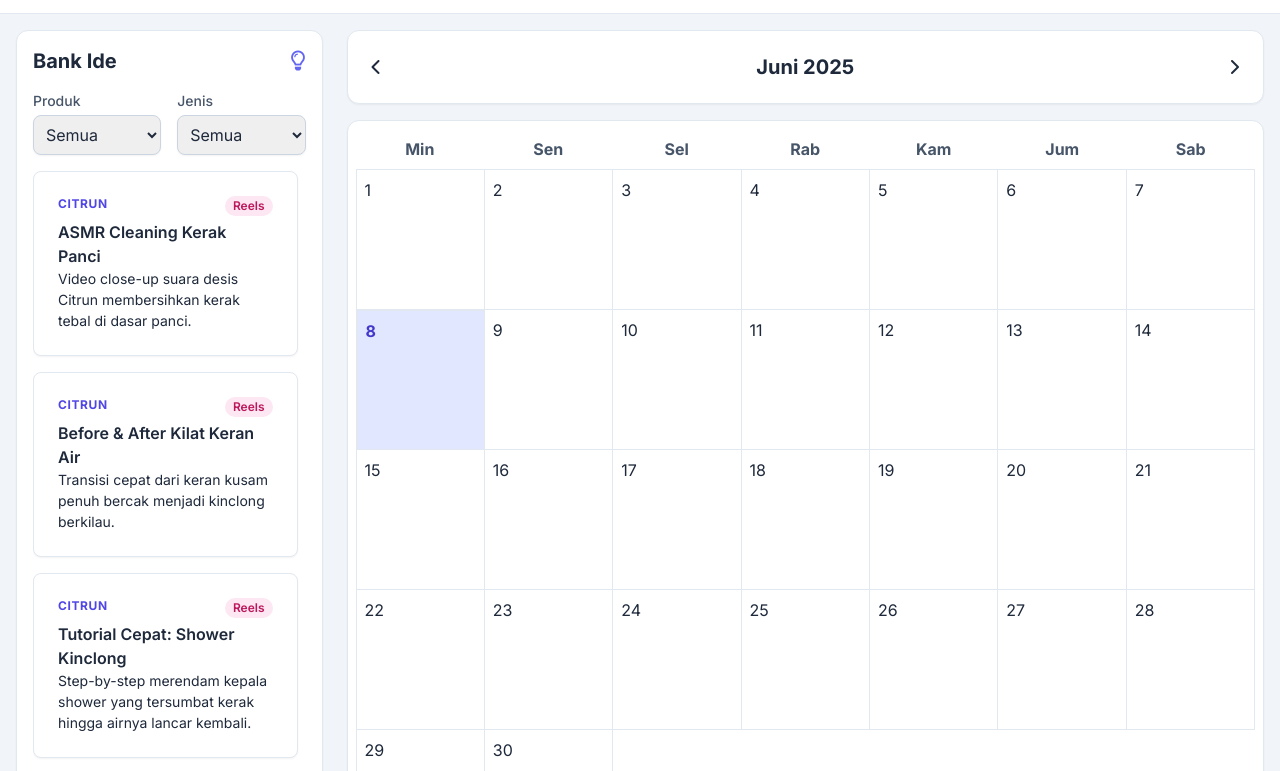
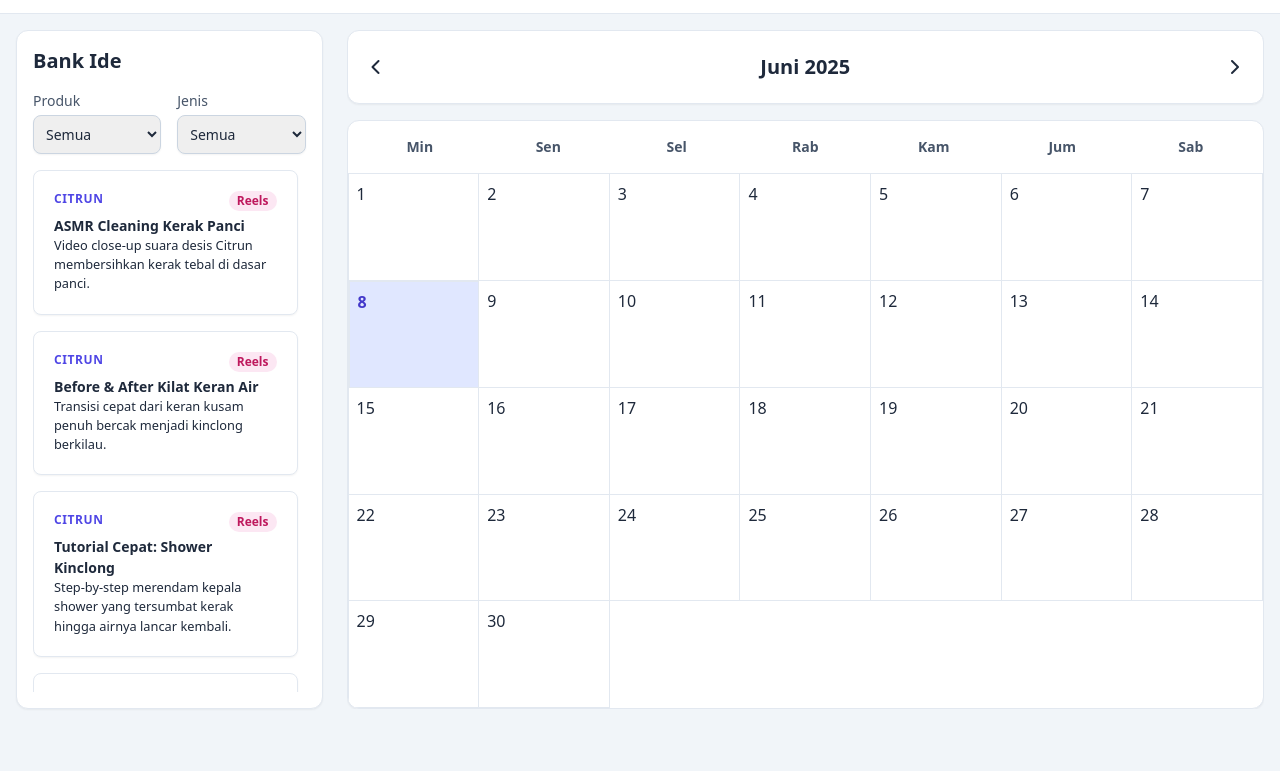
Before and after one commit to nasywara23/kalender-konten, a plain HTML site: page index.html in a window 1280 px wide. Shown: the part 75-846 px from the top of the page. After the commit the page ends 800 px from the top, so only its background shows below. Drawn offline with nearby package versions, Linux system fonts and the light colour scheme.

Commit message:
Update index.html

```diff
--- a/index.html
+++ b/index.html
@@ -8,48 +8,53 @@
     <link href="https://fonts.googleapis.com/css2?family=Inter:wght@400;500;600;700&display=swap" rel="stylesheet">
     <link rel="stylesheet" href="https://cdnjs.cloudflare.com/ajax/libs/font-awesome/6.0.0-beta3/css/all.min.css">
     <style>
+        /* NEW: Invisible scrollbar for body on mobile/md */
+        body::-webkit-scrollbar {
+            display: none;
+        }
         body {
-            font-family: 'Inter', sans-serif;
+            -ms-overflow-style: none;  /* IE and Edge */
+            scrollbar-width: none;  /* Firefox */
         }
         .calendar-grid {
             display: grid;
             grid-template-columns: repeat(7, minmax(0, 1fr));
         }
         .calendar-day {
-            min-height: 140px;
+            /* min-height removed to be dynamic */
             transition: background-color 0.2s;
         }
         .kanban-card {
             cursor: grab;
             transition: all 0.2s;
-            position: relative; /* Diperlukan untuk positioning ikon copy */
-            padding-bottom: 2rem; /* Ruang untuk ikon copy */
+            position: relative;
+            padding-bottom: 2rem;
         }
         /* Style untuk kartu di kalender (lebih kecil) */
         .calendar-day .kanban-card {
-            font-size: 0.8rem;
+            font-size: 0.75rem;
             padding: 0.5rem;
             padding-bottom: 2rem;
         }
         .calendar-day .kanban-card .description {
-            display: none; /* Default: deskripsi tersembunyi di kalender */
+            display: none;
         }
         .calendar-day .kanban-card .description.is-visible {
             display: block;
             margin-top: 0.5rem;
-            font-size: 0.85rem;
+            font-size: 0.75rem;
             border-top: 1px solid #f1f5f9;
             padding-top: 0.5rem;
         }
 
         /* Style untuk kartu di bank ide (lebih besar) */
         #idea-bank .kanban-card {
-            font-size: initial;
-            padding: 1rem;
+            font-size: 0.875rem;
+            padding: 0.75rem;
         }
          #idea-bank .kanban-card .description {
             display: block;
-            font-size: 0.875rem;
+            font-size: 0.8rem;
         }
 
         .kanban-card:active {
@@ -82,7 +87,6 @@
             color: #4338ca;
             font-weight: 700;
         }
-        /* Styles for Copy Icon */
         .copy-icon-container {
             position: absolute;
             bottom: 4px;
@@ -93,37 +97,34 @@
             line-height: 1;
         }
         #idea-bank .copy-icon-container {
-            display: none; /* Sembunyikan ikon copy di bank ide */
+            display: none;
         }
     </style>
 </head>
-<body class="bg-slate-100 text-slate-800">
+<body class="bg-slate-100 text-slate-800 lg:overflow-hidden">
 
-    <div class="flex flex-col min-h-screen">
+    <div class="flex flex-col min-h-screen lg:h-screen">
         <!-- Header -->
-        <header class="p-4 border-b border-slate-200 bg-white sticky top-0 z-10">
-            <h1 class="text-2xl font-bold text-slate-900">Kalender Konten</h1>
-            <p class="text-md text-slate-500">Drag & drop ide. Jadwal tersimpan otomatis di browser Anda.</p>
+        <header class="p-4 border-b border-slate-200 bg-white z-10">
+            <h1 class="text-xl sm:text-2xl font-bold text-slate-900">Kalender Konten</h1>
+            <p class="text-sm sm:text-base text-slate-500">Drag & drop ide. Jadwal tersimpan otomatis di browser Anda.</p>
         </header>
 
-        <div class="flex-grow flex flex-col lg:flex-row p-4 gap-6">
+        <div class="flex-grow flex flex-col lg:flex-row p-4 gap-6 lg:overflow-hidden">
             <!-- Kolom Bank Ide -->
-            <aside class="w-full lg:w-1/3 xl:w-1/4 flex flex-col bg-white p-4 rounded-xl border border-slate-200 shadow-sm">
-                <div class="flex justify-between items-center mb-4">
+            <aside class="w-full lg:w-1/3 xl:w-1/4 flex flex-col bg-white p-4 rounded-xl border border-slate-200 shadow-sm lg:overflow-hidden">
+                <div class="flex-shrink-0">
                     <h2 class="text-xl font-bold text-slate-800">Bank Ide</h2>
-                    <i class="fa-regular fa-lightbulb text-indigo-500 text-xl"></i>
-                </div>
-                <!-- NEW: Filter container -->
-                <div class="grid grid-cols-2 gap-4 mb-4">
+                    <div class="grid grid-cols-2 gap-4 my-4">
                         <div>
-                        <label for="product-filter" class="text-sm font-medium text-slate-600 block mb-1">Produk</label>
-                        <select id="product-filter" class="w-full p-2 border border-slate-300 rounded-lg shadow-sm focus:ring-2 focus:ring-indigo-500 focus:border-indigo-500 transition">
+                            <label for="product-filter" class="text-xs sm:text-sm font-medium text-slate-600 block mb-1">Produk</label>
+                            <select id="product-filter" class="w-full p-2 border border-slate-300 rounded-lg shadow-sm focus:ring-2 focus:ring-indigo-500 focus:border-indigo-500 transition text-sm">
                                 <option value="all" selected>Semua</option>
                             </select>
                         </div>
                         <div>
-                        <label for="type-filter" class="text-sm font-medium text-slate-600 block mb-1">Jenis</label>
-                         <select id="type-filter" class="w-full p-2 border border-slate-300 rounded-lg shadow-sm focus:ring-2 focus:ring-indigo-500 focus:border-indigo-500 transition">
+                            <label for="type-filter" class="text-xs sm:text-sm font-medium text-slate-600 block mb-1">Jenis</label>
+                             <select id="type-filter" class="w-full p-2 border border-slate-300 rounded-lg shadow-sm focus:ring-2 focus:ring-indigo-500 focus:border-indigo-500 transition text-sm">
                                 <option value="all" selected>Semua</option>
                                 <option value="Reels">Reels</option>
                                 <option value="Carousel">Carousel</option>
@@ -131,24 +132,25 @@
                             </select>
                         </div>
                     </div>
-                <div id="idea-bank" class="scroll-container flex-grow overflow-y-auto grid grid-cols-2 md:grid-cols-3 lg:grid-cols-1 gap-4 pr-2">
+                </div>
+                <div id="idea-bank" class="scroll-container flex-grow overflow-y-auto grid grid-cols-1 sm:grid-cols-2 md:grid-cols-2 lg:grid-cols-1 gap-4 pr-2">
                     <!-- Kartu ide akan di-generate oleh JavaScript -->
                 </div>
             </aside>
 
             <!-- Kalender -->
-            <main class="w-full lg:w-2/3 xl:w-3/4 flex flex-col">
-                 <div class="flex justify-between items-center mb-4 p-4 bg-white rounded-xl border border-slate-200 shadow-sm">
+            <main class="w-full lg:w-2/3 xl:w-3/4 flex flex-col lg:overflow-hidden">
+                 <div class="flex-shrink-0 flex justify-between items-center mb-4 p-4 bg-white rounded-xl border border-slate-200 shadow-sm">
                     <button id="prev-month" class="p-2 rounded-lg hover:bg-slate-200 transition"><i class="fas fa-chevron-left"></i></button>
-                    <h2 id="month-year" class="text-xl font-bold text-center"></h2>
+                    <h2 id="month-year" class="text-lg sm:text-xl font-bold text-center"></h2>
                     <button id="next-month" class="p-2 rounded-lg hover:bg-slate-200 transition"><i class="fas fa-chevron-right"></i></button>
                 </div>
 
-                <div class="flex-grow bg-white p-2 rounded-xl border border-slate-200 shadow-sm">
-                    <div id="calendar-header" class="calendar-grid font-bold text-center text-slate-600">
+                <div class="flex-grow bg-white rounded-xl border border-slate-200 shadow-sm flex flex-col lg:overflow-hidden">
+                    <div id="calendar-header" class="calendar-grid font-bold text-center text-slate-600 p-2 text-xs sm:text-sm flex-shrink-0">
                         <!-- Header hari akan di-generate oleh JavaScript -->
                     </div>
-                    <div id="calendar-body" class="calendar-grid border-t border-l border-slate-200">
+                    <div id="calendar-body" class="calendar-grid border-t border-l border-slate-200 flex-grow overflow-y-auto">
                         <!-- Sel tanggal akan di-generate oleh JavaScript -->
                     </div>
                 </div>
@@ -171,7 +173,7 @@
             { id: 'c9', product: 'Citrun', type: 'Carousel', title: 'Do\'s and Don\'ts Citrun', description: 'Panduan permukaan apa saja yang aman (stainless) dan tidak aman (marmer) dengan Citrun.' },
             { id: 'c10', product: 'Citrun', type: 'Carousel', title: 'Membersihkan Mesin Cuci', description: 'Panduan lengkap drum cleaning mesin cuci bukaan atas & depan agar bebas kerak & bau.' },
             { id: 'c11', product: 'Citrun', type: 'Single Image', title: 'Infografis Kegunaan', description: 'Satu gambar ringkas yang menunjukkan semua kegunaan utama Citrun dengan ikon.' },
-            { id: 'c12', product: 'Citrun', type: 'Single Image', title: 'Foto Produk Estetik', description: 'Flatlay produk  di samping teko stainless steel yang kinclong.' },
+            { id: 'c12', product: 'Citrun', type: 'Single Image', title: 'Foto Produk Estetik', description: 'Flatlay produk di samping teko stainless steel yang kinclong.' },
             { id: 'c13', product: 'Citrun', type: 'Single Image', title: 'Quote: Bye Kerak!', description: 'Postingan kutipan yang catchy dan relevan dengan masalah kerak air.' },
             { id: 'c14', product: 'Citrun', type: 'Single Image', title: 'Testimoni Pelanggan', description: 'Screenshot review memuaskan dari pelanggan yang berhasil mengatasi kerak.' },
             { id: 'c15', product: 'Citrun', type: 'Single Image', title: 'Tahukah Kamu?', description: 'Fakta menarik bahwa Citrun juga bisa dipakai untuk proses pewarnaan kain tie-dye.' },
@@ -204,7 +206,7 @@
             { id: 'sp8', product: 'Sodium Percarbonate', type: 'Carousel', title: 'Percarbonate vs. Bleach', description: 'Tabel perbandingan head-to-head (aman warna, ramah lingkungan, tidak berbau).' },
             { id: 'sp9', product: 'Sodium Percarbonate', type: 'Carousel', title: '5 Noda Membandel Hancur', description: 'Menampilkan 5 jenis noda (saus, kecap, kunyit, dll) yang bisa diatasi.'},
             { id: 'sp10', product: 'Sodium Percarbonate', type: 'Carousel', title: 'Bukan Cuma Buat Baju!', description: 'Menunjukkan kegunaan lain: membersihkan botol minum, termos, dan talenan.'},
-            { id: 'sp11', product: 'Sodium Percarbonate', type: 'Single Image', title: 'Foto Konsep Baju Bersih', description: 'Tumpukan baju putih yang cerah di sebelah kemasan produk .' },
+            { id: 'sp11', product: 'Sodium Percarbonate', type: 'Single Image', title: 'Foto Konsep Baju Bersih', description: 'Tumpukan baju putih yang cerah di sebelah kemasan produk.' },
             { id: 'sp12', product: 'Sodium Percarbonate', type: 'Single Image', title: 'Before & After Noda Kopi', description: 'Foto detail perbandingan kain bernoda kopi vs setelah bersih total.' },
             { id: 'sp13', product: 'Sodium Percarbonate', type: 'Single Image', title: 'Testimoni Seragam Sekolah', description: 'Ulasan dari ibu yang happy karena seragam sekolah anaknya kembali putih cemerlang.'},
             { id: 'sp14', product: 'Sodium Percarbonate', type: 'Single Image', title: 'Infografis Cara Kerja', description: 'Visualisasi simpel bagaimana produk ini melepaskan oksigen untuk mengangkat noda.'},
@@ -375,16 +377,17 @@
             { id: 'stl9', product: 'Sarung Tangan Latex', type: 'Carousel', title: '5 Momen Wajib Pakai Sarung Tangan', description: 'Listicle: saat bersih-bersih dengan kimia, memegang makanan mentah, berkebun, dll.'},
             { id: 'stl10', product: 'Sarung Tangan Latex', type: 'Carousel', title: 'Alergi Latex? Ini Solusinya', description: 'Informasi tentang alergi latex dan merekomendasikan alternatif (jika tersedia).'},
             { id: 'stl11', product: 'Sarung Tangan Latex', type: 'Single Image', title: 'Quote: Tangan Aman, Hati Tenang', description: 'Postingan kutipan yang menekankan pentingnya keselamatan.'},
-            { id: 'stl12', product: 'Sarung Tangan Latex', type: 'Single Image', title: 'Foto Aksi Pelindung Tangan', description: 'Tangan yang memakai sarung tangan  sedang melakukan pekerjaan pembersihan.'},
+            { id: 'stl12', product: 'Sarung Tangan Latex', type: 'Single Image', title: 'Foto Aksi Pelindung Tangan', description: 'Tangan yang memakai sarung tangan sedang melakukan pekerjaan pembersihan.'},
             { id: 'stl13', product: 'Sarung Tangan Latex', type: 'Single Image', title: 'Bundling Promo Wajib', description: 'Promosi "Setiap pembelian Caustic Soda/Oxalic Acid/KOH wajib disertai Sarung Tangan".'},
             { id: 'stl14', product: 'Sarung Tangan Latex', type: 'Single Image', title: 'Testimoni Tangan Mulus', description: 'Ulasan pelanggan yang tangannya tetap mulus setelah bersih-bersih hebat.'},
             { id: 'stl15', product: 'Sarung Tangan Latex', type: 'Single Image', title: 'Infografis Ukuran', description: 'Visual panduan ukuran tangan (S, M, L) agar pelanggan tidak salah pilih.'},
         ];
 
+        // --- STATE MANAGEMENT ---
         let currentDate = new Date(2025, 5, 1);
         let draggedCard = null;
         let scheduledIdeas = new Map();
-        const STORAGE_KEY = 'nonaBersihCalendarSchedule';
+        const STORAGE_KEY = 'contentCalendarSchedule';
 
         // --- Functions for saving and loading state ---
         const saveStateToLocalStorage = () => {
@@ -408,7 +411,7 @@
         };
 
         const productFilter = document.getElementById('product-filter');
-        const typeFilter = document.getElementById('type-filter'); // NEW: Get type filter
+        const typeFilter = document.getElementById('type-filter');
         const ideaBank = document.getElementById('idea-bank');
         const calendarBody = document.getElementById('calendar-body');
         const monthYearEl = document.getElementById('month-year');
@@ -457,14 +460,14 @@
 
             ideaBank.innerHTML = '';
             const selectedProduct = productFilter.value;
-            const selectedType = typeFilter.value; // NEW: Get selected type
+            const selectedType = typeFilter.value;
 
             contentIdeas.forEach(idea => {
                 const isScheduled = scheduledIds.has(idea.id);
                 const productMatch = selectedProduct === 'all' || idea.product === selectedProduct;
                 const typeMatch = selectedType === 'all' || idea.type === selectedType;
 
-                if (!isScheduled && productMatch && typeMatch) { // NEW: Check both filters
+                if (!isScheduled && productMatch && typeMatch) {
                     ideaBank.appendChild(createCardElement(idea));
                 }
             });
@@ -516,7 +519,7 @@
         const updateStateAndRender = () => {
             renderCalendar();
             populateIdeaBank();
-            saveStateToLocalStorage(); // Save state on every update
+            saveStateToLocalStorage();
         }
 
         function onDragStart(e) {
@@ -570,7 +573,7 @@
         }
 
         const init = () => {
-            loadStateFromLocalStorage(); // Load state on startup
+            loadStateFromLocalStorage();
 
             const calendarHeader = document.getElementById('calendar-header');
             const products = [...new Set(contentIdeas.map(idea => idea.product))];
@@ -589,7 +592,7 @@
             updateStateAndRender();
 
             productFilter.addEventListener('change', populateIdeaBank);
-            typeFilter.addEventListener('change', populateIdeaBank); // NEW: Add listener for type filter
+            typeFilter.addEventListener('change', populateIdeaBank);
 
             prevMonthBtn.addEventListener('click', () => {
                 currentDate.setMonth(currentDate.getMonth() - 1);
@@ -622,7 +625,7 @@
                     const type = idea.type;
                     const productHashtag = productName.replace(/\s/g, '');
 
-                    const textToCopy = `Produk: ${productName}\n\nJudul: ${title}\n\n${description}\n\n#NonaBersih #${productHashtag} #${type}`;
+                    const textToCopy = `Produk: ${productName}\n\nJudul: ${title}\n\n${description}\n\n#KontenPlan #${productHashtag} #${type}`;
 
                     const textArea = document.createElement("textarea");
                     textArea.value = textToCopy;
```
Lines whose indentation alone changed are shown as unchanged.
